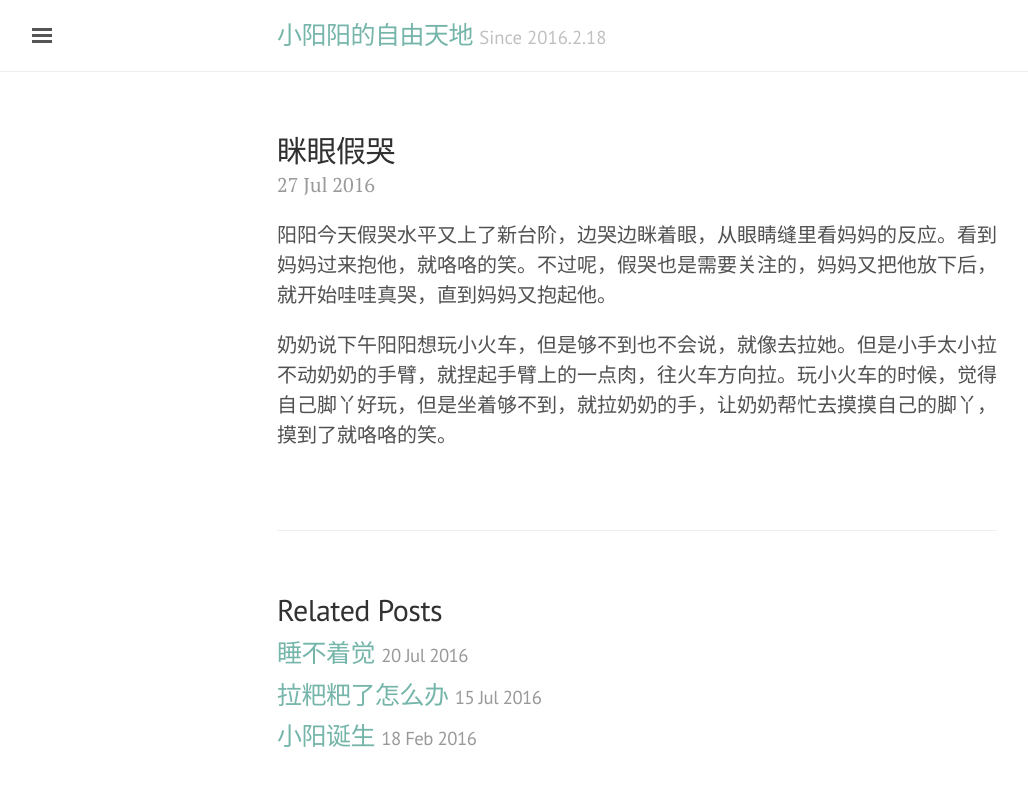
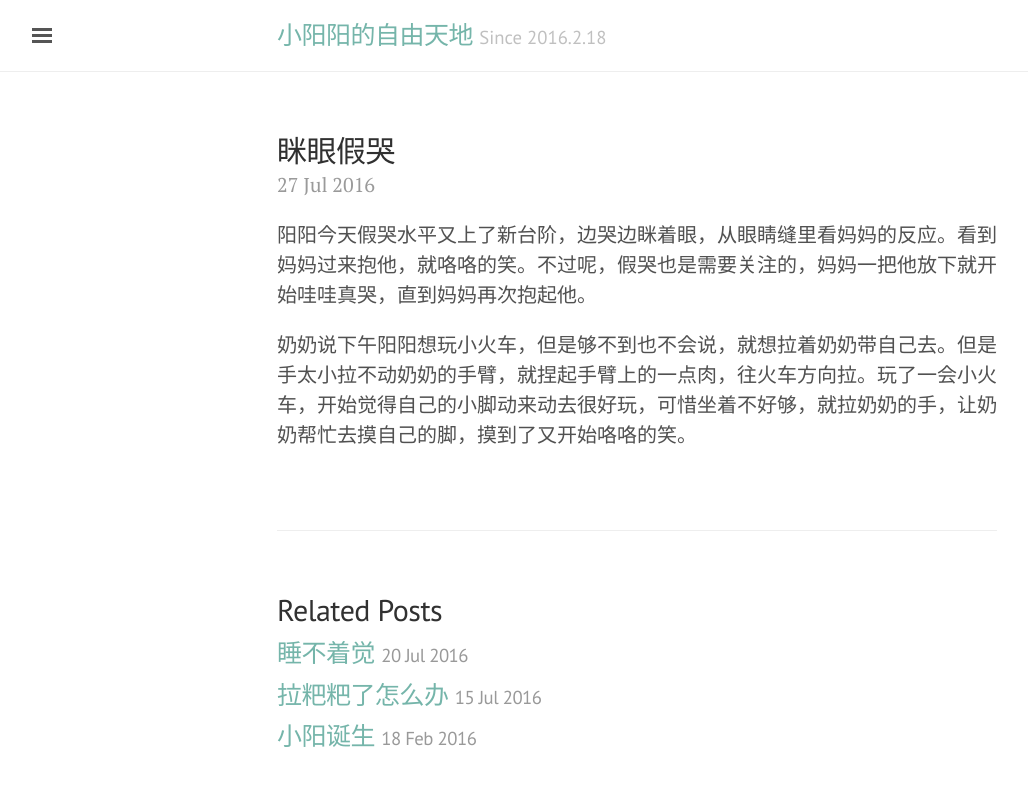
Before and after one commit to initlove/mysonsrawinfo, a Jekyll site: the page built from _posts/2016-07-27-watch-from-squinting.md, in a window 1280 px wide. Shown: the top 786 px of the page, without its empty margins (3-1031 px from the left). Built offline with Jekyll 4.4.1, drawn with Linux system fonts in a browser that asks for light colours.

Commit message:
Update 2016-07-27-watch-from-squinting.md

```diff
--- a/_posts/2016-07-27-watch-from-squinting.md
+++ b/_posts/2016-07-27-watch-from-squinting.md
@@ -3,6 +3,6 @@ layout: post
 title: 眯眼假哭
 ---
 
-阳阳今天假哭水平又上了新台阶，边哭边眯着眼，从眼睛缝里看妈妈的反应。看到妈妈过来抱他，就咯咯的笑。不过呢，假哭也是需要关注的，妈妈又把他放下后，就开始哇哇真哭，直到妈妈又抱起他。
+阳阳今天假哭水平又上了新台阶，边哭边眯着眼，从眼睛缝里看妈妈的反应。看到妈妈过来抱他，就咯咯的笑。不过呢，假哭也是需要关注的，妈妈一把他放下就开始哇哇真哭，直到妈妈再次抱起他。
 
-奶奶说下午阳阳想玩小火车，但是够不到也不会说，就像去拉她。但是小手太小拉不动奶奶的手臂，就捏起手臂上的一点肉，往火车方向拉。玩小火车的时候，觉得自己脚丫好玩，但是坐着够不到，就拉奶奶的手，让奶奶帮忙去摸摸自己的脚丫，摸到了就咯咯的笑。
+奶奶说下午阳阳想玩小火车，但是够不到也不会说，就想拉着奶奶带自己去。但是手太小拉不动奶奶的手臂，就捏起手臂上的一点肉，往火车方向拉。玩了一会小火车，开始觉得自己的小脚动来动去很好玩，可惜坐着不好够，就拉奶奶的手，让奶奶帮忙去摸自己的脚，摸到了又开始咯咯的笑。
```
